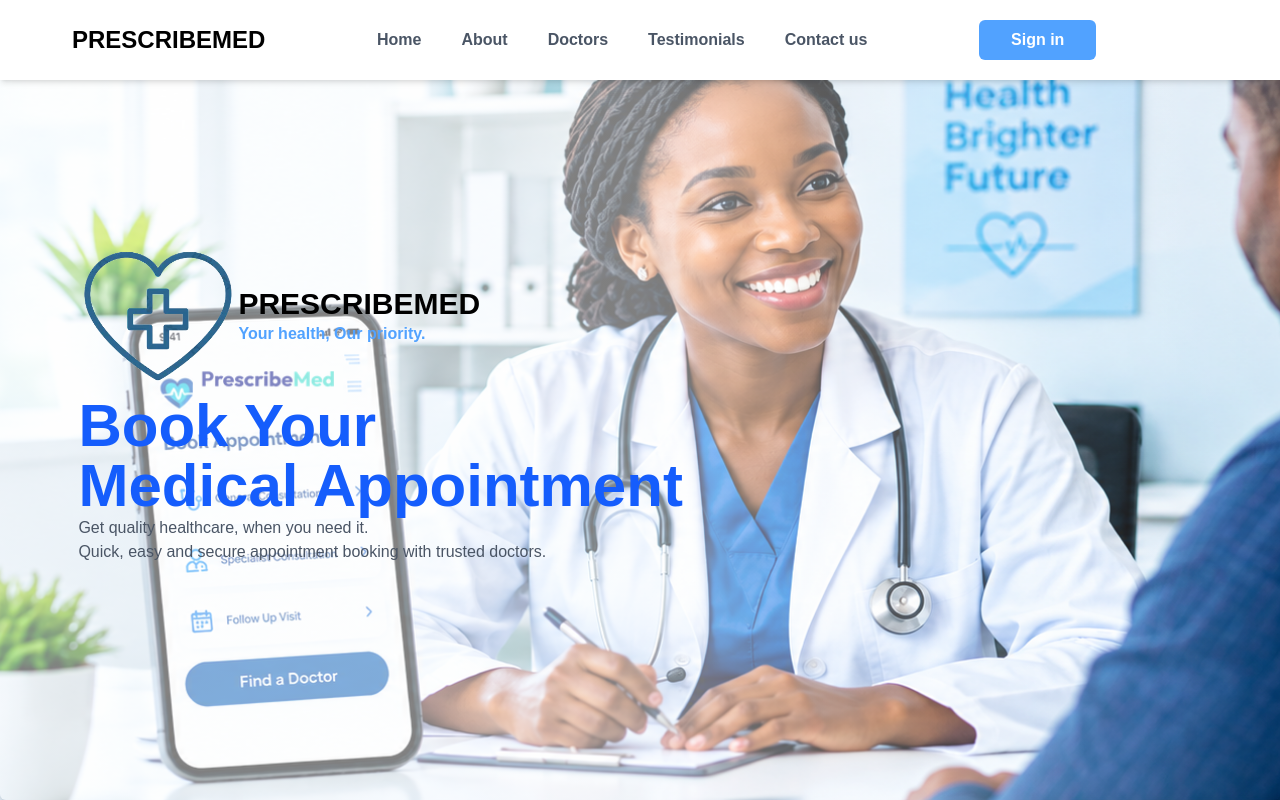
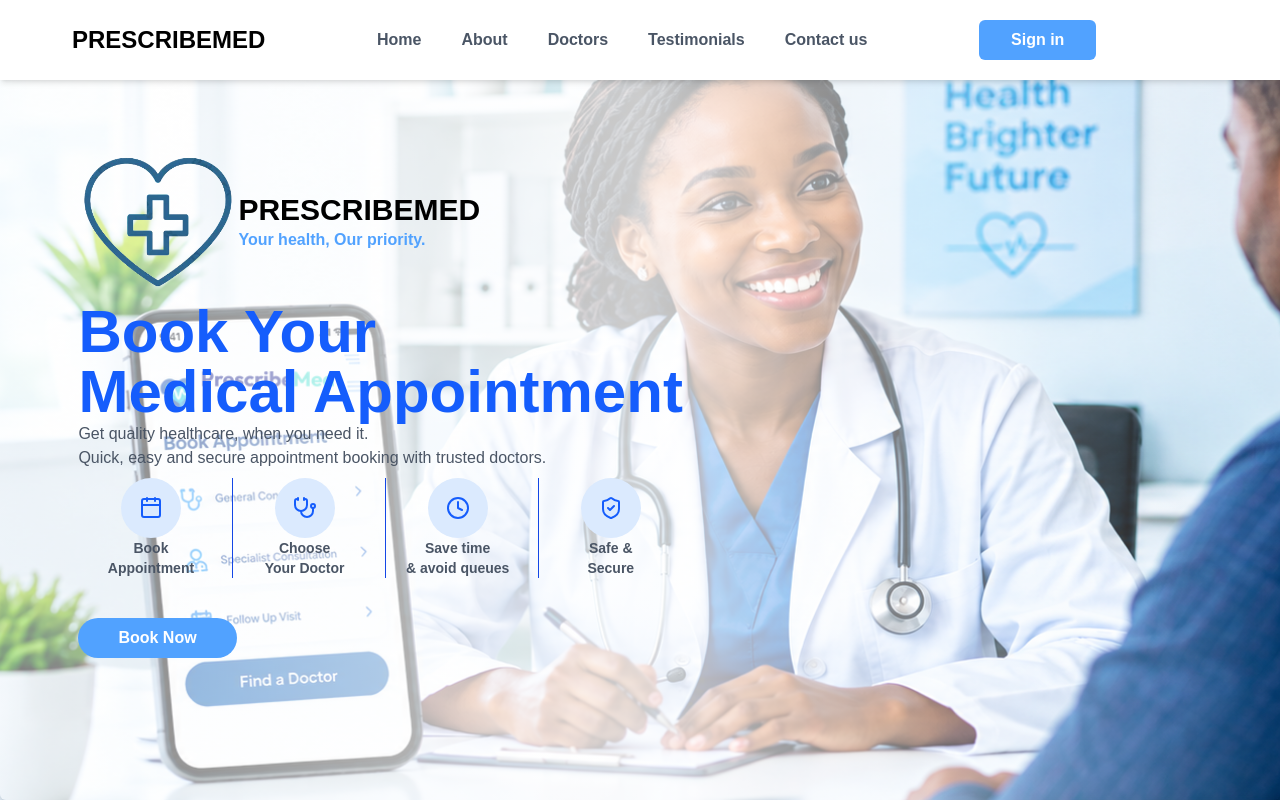
Before and after one commit to TONY-OCHIENG/PrescribeMed, a React (Vite) app in the folder client/: page / in a window 1280 px wide. Built offline with nearby package versions, Linux system fonts and the light colour scheme.

Commit message:
Adding icons to hero section

```diff
--- a/client/src/pages/Banner.jsx
+++ b/client/src/pages/Banner.jsx
@@ -1,10 +1,11 @@
+import { Calendar, Clock, ShieldCheck, Stethoscope } from 'lucide-react'
 import React from 'react'
 
 function Banner() {
   return (
     <div className='w-full h-[100vh] bg-white'>
         <img src="/public/consultation_prescribemed.png" alt="" className='h-full w-full object-cover'/>
-        <div className='relative top-[-100%] p-4 rounded-md w-[100%] shadow-md bg-gradient-to-r from-white/50 via-white/50 to-transparent h-[100vh]'>
+        <div className='relative top-[-100%] p-4 rounded-md w-[100%] shadow-md bg-gradient-to-r from-white/50 via-white/80 to-transparent h-[100vh]'>
           <div className='md:w-[90%] mx-auto w-full h-full flex items-center'>
             <div className=' flex flex-col'>
                 <div className='flex items-center'>
@@ -20,7 +21,49 @@ function Banner() {
                     <p className='text-gray-600'>Get quality healthcare, when you need it.</p>
                     <p className='text-gray-600'>Quick, easy and secure appointment booking with trusted doctors.</p>
                 </div>
+                <div className='grid grid-cols-2 md:grid-cols-4 gap-2 mt-2 '>
+                    <div className='flex flex-col items-center'>
+                        <div className='p-2 h-15 w-15 flex justify-center items-center bg-blue-100 rounded-full'>
+                            <Calendar className='text-blue-600'/>
+                        </div>
+                       <div className='text-center'>
+                         <h1 className='text-gray-600 font-extrabold text-sm'>Book</h1>
+                        <p  className='text-gray-600 font-extrabold text-sm'>Appointment</p>
+                       </div>
+                    </div>
+                     <div className='flex flex-col items-center border-l-blue-700  border-l'>
+                        <div className='p-2 h-15 w-15 flex justify-center items-center bg-blue-100 rounded-full'>
+                            <Stethoscope className='text-blue-600'/>
+                        </div>
+                       <div className='text-center'>
+                         <h1 className='text-gray-600 font-extrabold text-sm'>Choose</h1>
+                        <p  className='text-gray-600 font-extrabold text-sm'>Your Doctor</p>
+                       </div>
+                    </div>
+                     <div className='flex flex-col items-center border-l-blue-700  border-l'>
+                        <div className='p-2 h-15 w-15 flex justify-center items-center bg-blue-100 rounded-full'>
+                            <Clock className='text-blue-600'/>
+                        </div>
+                       <div className='text-center'>
+                         <h1 className='text-gray-600 font-extrabold text-sm'>Save time</h1>
+                        <p  className='text-gray-600 font-extrabold text-sm'>& avoid queues</p>
+                       </div>
+                    </div>
+                     <div className='flex flex-col items-center border-l-blue-700  border-l'>
+                        <div className='p-2 h-15 w-15 flex justify-center items-center bg-blue-100 rounded-full'>
+                            <ShieldCheck className='text-blue-600'/>
+                        </div>
+                       <div className='text-center'>
+                         <h1 className='text-gray-600 font-extrabold text-sm'>Safe &</h1>
+                        <p  className='text-gray-600 font-extrabold text-sm'>Secure</p>
+                       </div>
+                    </div>
+                </div>
+                <div className='mt-10'>
+                   <button className='bg-blue-400 px-10 py-2 rounded-full font-extrabold cursor-pointer text-white'>Book Now</button>
+                </div>
             </div>
+
           </div>
         </div>
     </div>
```
